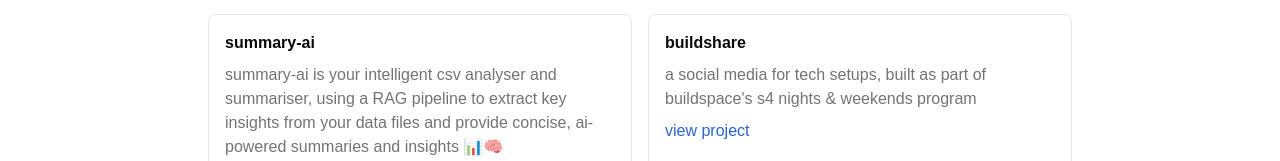
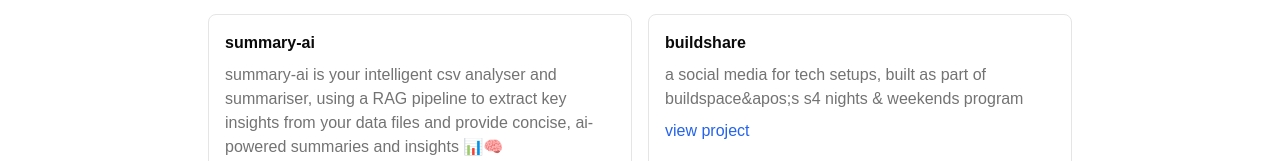
Before and after one commit to freddykhant/portfolio, a Next.js app: page / in a window 1280 px wide. Shown: the part 767-928 px from the top of the page. Built offline with nearby package versions, Linux system fonts and the light colour scheme.

Commit message:
more eslint error fixes

```diff
--- a/app/page.tsx
+++ b/app/page.tsx
@@ -23,7 +23,7 @@
   {
     name: "buildshare",
     description:
-      "a social media for tech setups, built as part of buildspace's s4 nights & weekends program",
+      "a social media for tech setups, built as part of buildspace&apos;s s4 nights & weekends program",
     link: "https://github.com/freddykhant/buildshare_app",
   },
   {
@@ -96,8 +96,8 @@
       <section className="mb-12">
         <h2 className="text-2xl font-bold mb-4">About Me</h2>
         <p className="text-muted-foreground">
-          I'm Freddy, a final-year Software Engineering student who loves tech,
-          automation, and building things that make life easier. Whether
+          I&apos;m Freddy, a final-year Software Engineering student who loves
+          tech, automation, and building things that make life easier. Whether
           it&apos;s a hobby project, AI, or experimenting with new ideas, I
           enjoy the process of learning and creating. 💻
         </p>
```
